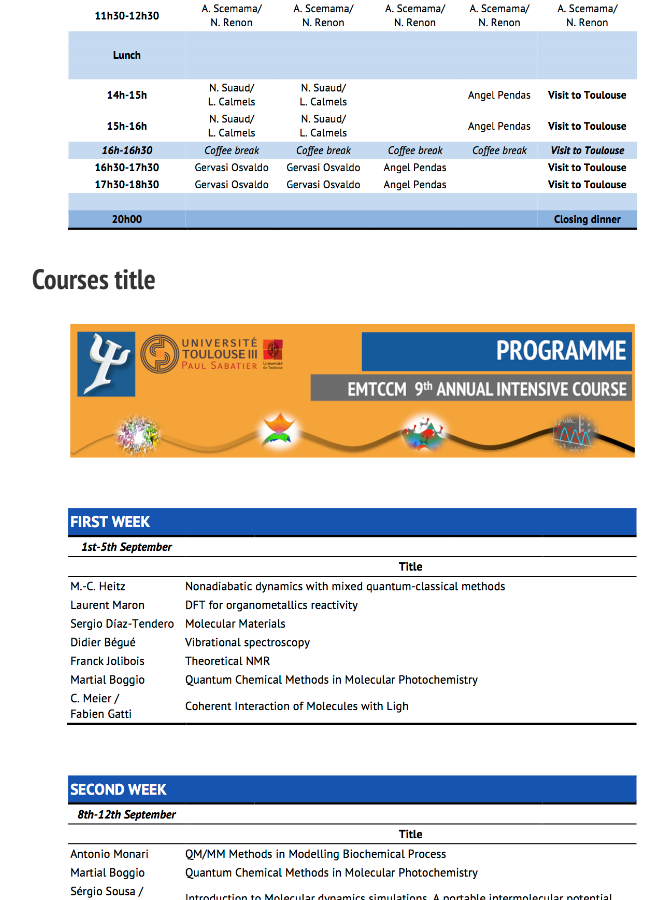
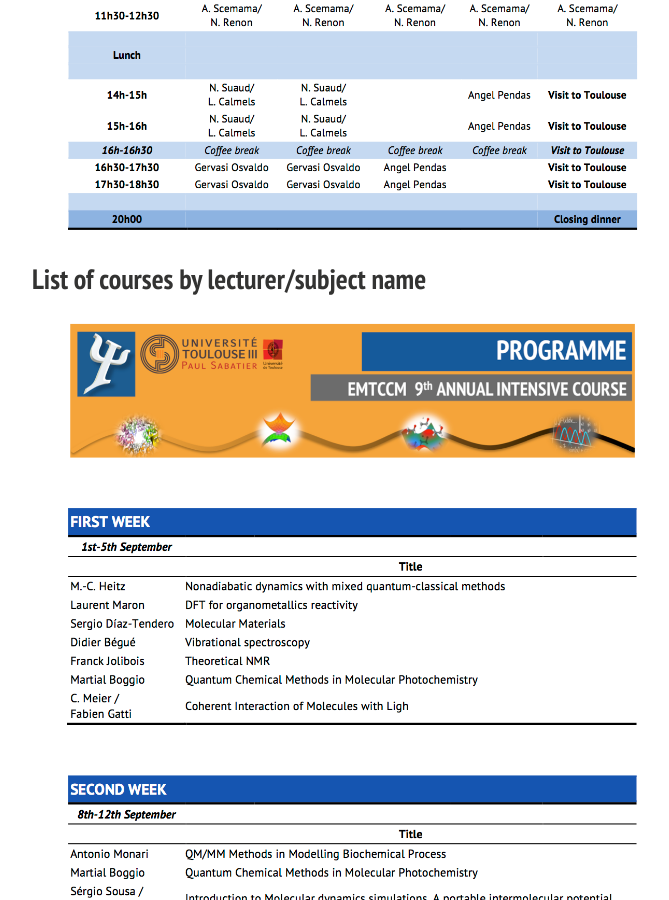
Before and after one commit to muammar/intcourse, a Jekyll site: the page built from programme/index.md, in a window 1280 px wide and 900 px high, scrolled down 2026 px. Shown: the whole window, without its empty margins (288-957 px from the left). Built offline with Jekyll 4.4.1, drawn with Linux system fonts in a browser that asks for light colours; nearby versions of some CDN libraries.

Commit message:
programme section improved

```diff
--- a/programme/index.md
+++ b/programme/index.md
@@ -12,14 +12,14 @@
 In the images shown below, you will find the preliminary version of the **9th International Intensive Course program**.
 
 ## 1st and 2nd week
-![My helpful screenshot]({{ site.url }}/files/program1-2w.png )
+![First and Second week]({{ site.url }}/files/program1-2w.png )
 
 ## 3rd and 4th week
-![My helpful screenshot]({{ site.url }}/files/program3-4w.png )
+![Third and Fourth week]({{ site.url }}/files/program3-4w.png )
 
-## Courses title
-![My helpful screenshot]({{ site.url }}/files/program5w.png )
-![My helpful screenshot]({{ site.url }}/files/program6w.png )
+## List of courses by lecturer/subject name
+![First and Second week]({{ site.url }}/files/program5w.png )
+![Third and Fourth week]({{ site.url }}/files/program6w.png )
 
 >You can also [download this preliminary version of the course programme](../files/program.pdf)
 
```
Also changed, not shown: travel/index.md (+1 -1 lines).
